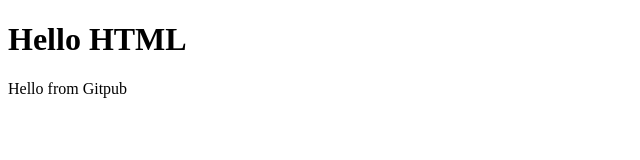
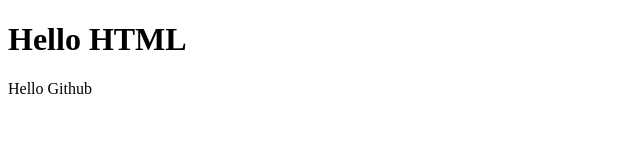
Before and after one commit to vitkarik/my-first-time, a plain HTML site: page index.html in a window 1280 px wide. Shown: the full height of the page, 0-640 px from the left. Drawn offline with Linux system fonts and the light colour scheme.

Commit message:
Addid paragraph

```diff
--- a/index.html
+++ b/index.html
@@ -5,6 +5,6 @@
 </head>
 <body>
   <h1>Hello HTML</h1>
-  <p>Hello from Gitpub </p>
+  <p>Hello Github</p>
  </body>
 </html>
```
